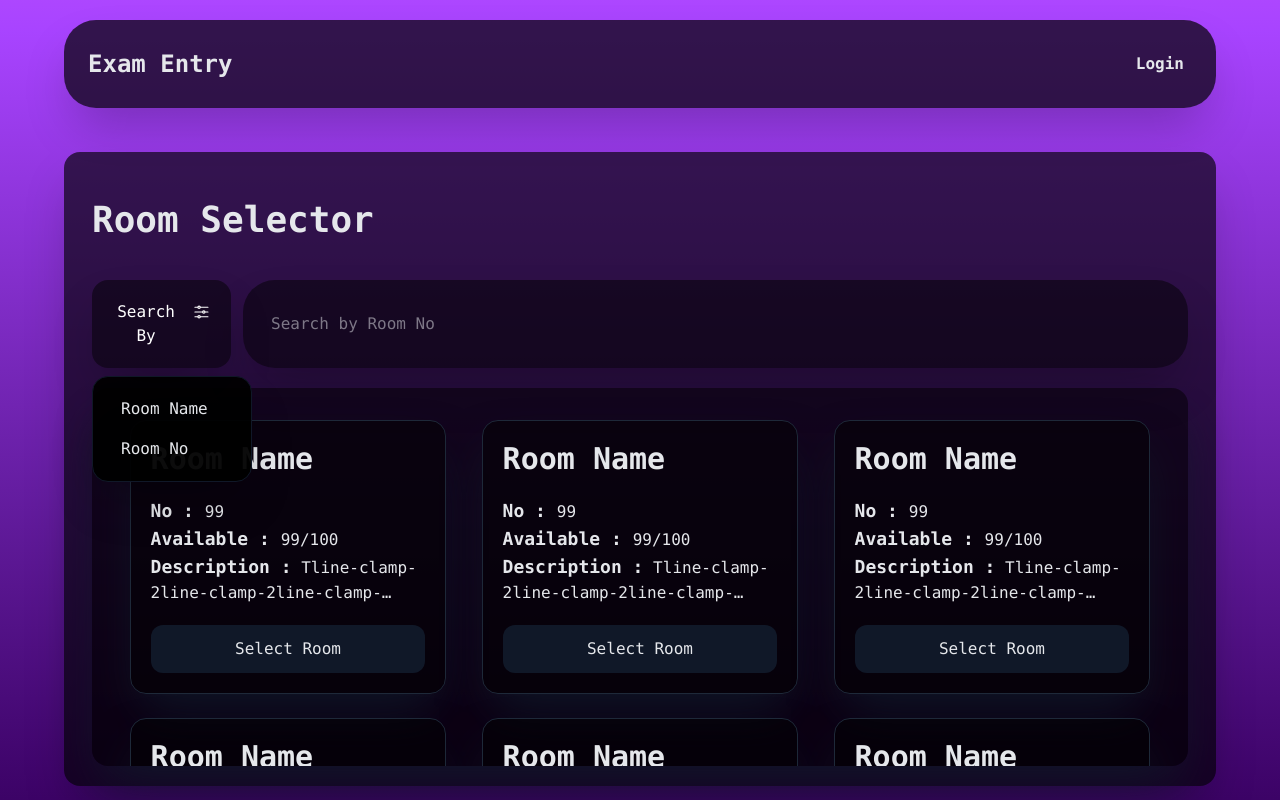
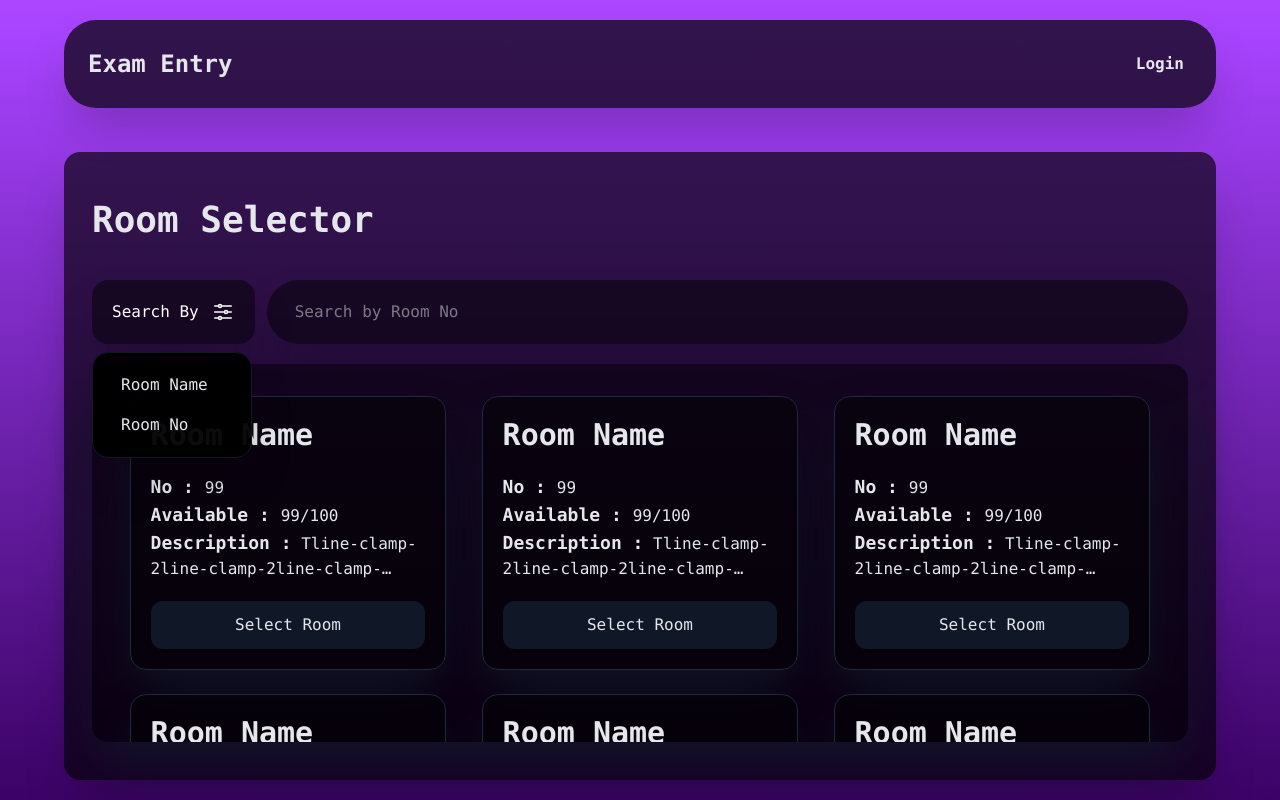
Before and after one commit to JoelJebitto/Mac-Id-Registry-For-Exam-Entry, a React (Vite) app in the folder FrontEnd/: page / in a window 1280 px wide. Both pictures are taken after a click on the button 124 px from the left and 312 px from the top of the page. Built offline with nearby package versions, Linux system fonts and the light colour scheme.

Commit message:
fixed some bugs

```diff
--- a/FrontEnd/src/components/contentPages/RoomSelector/SearchBar.jsx
+++ b/FrontEnd/src/components/contentPages/RoomSelector/SearchBar.jsx
@@ -28,7 +28,9 @@ export const SearchBar = () => {
           onClick={() => setOpen(!open)}
           className="bg-black/50 flex  transition-all text-white p-5 rounded-2xl shadow-2xl"
         >
-          {open && <p className="transition-all hidden sm:block">Search By</p>}
+          {open && (
+            <p className="transition-all hidden sm:flex w-max">Search By</p>
+          )}
 
           <svg
             xmlns="http://www.w3.org/2000/svg"
```
